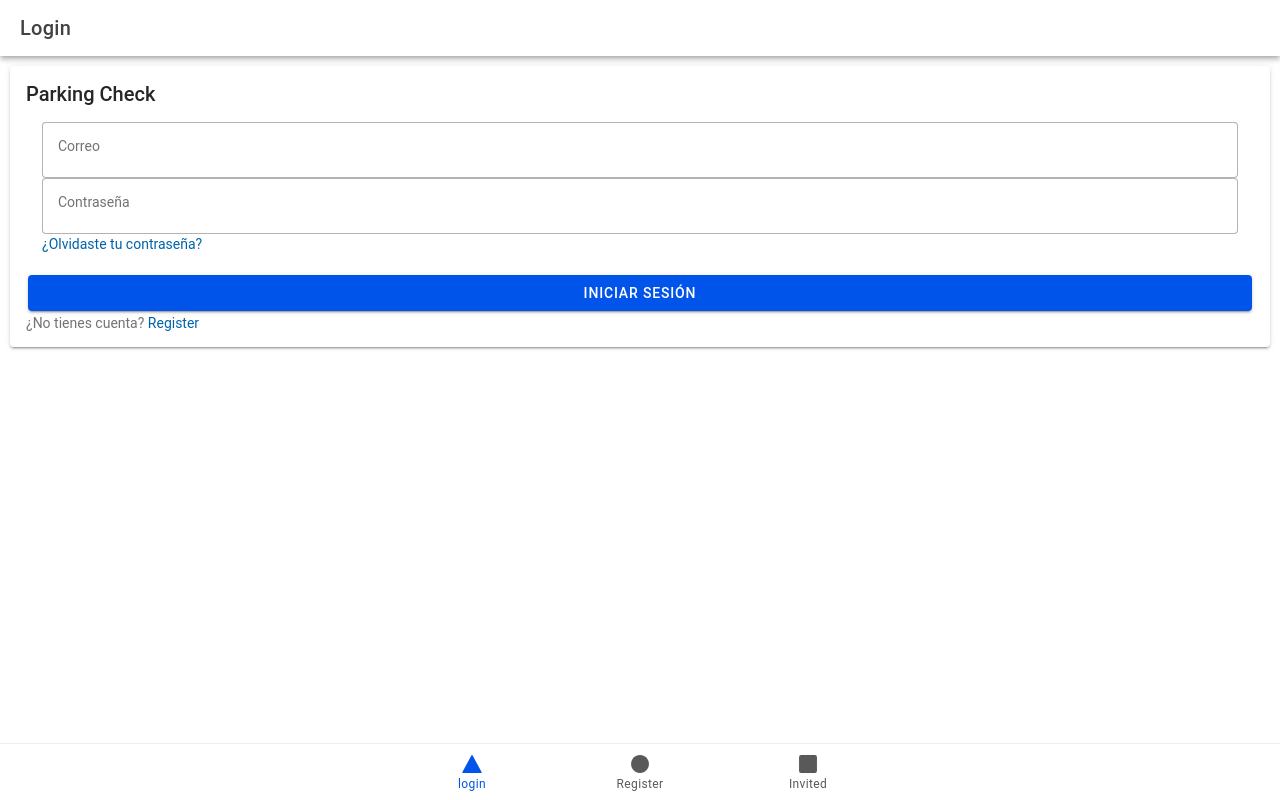
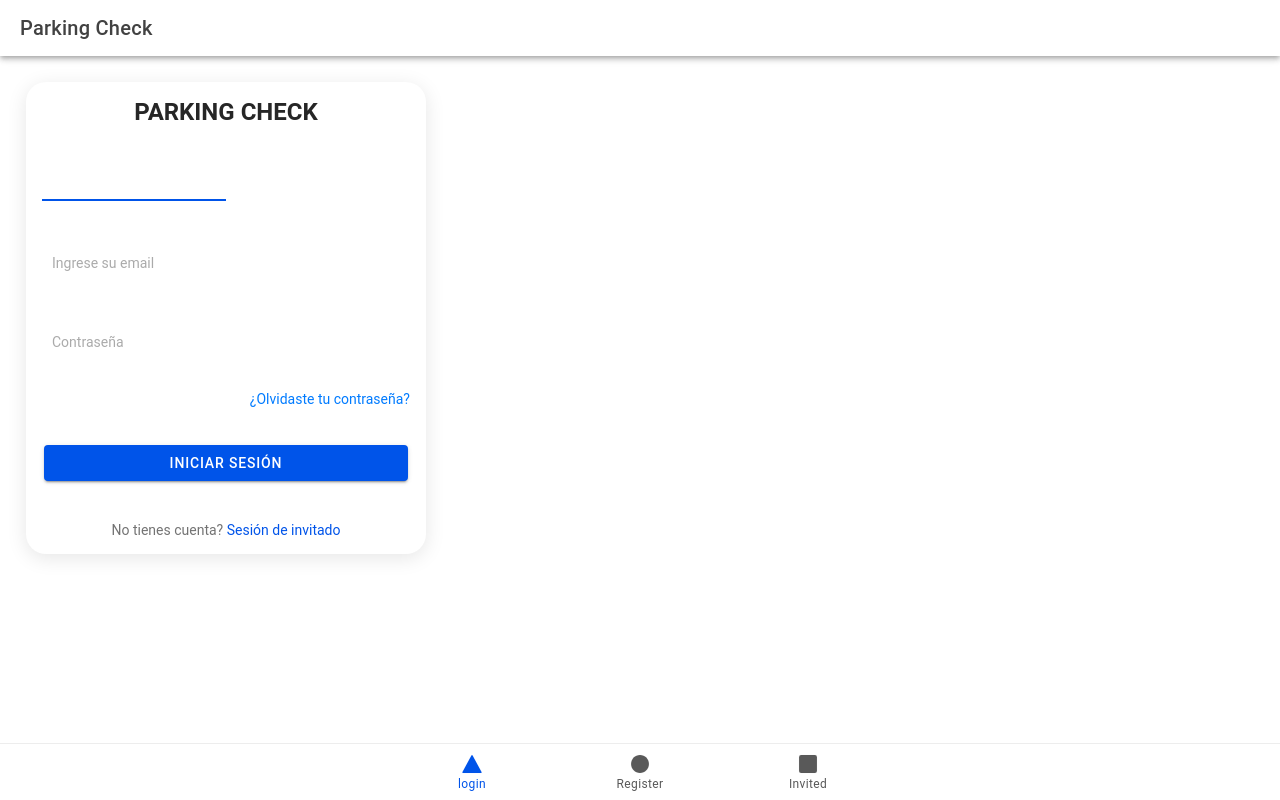
Before and after one commit to ffuentealba19/TDI4_G7, a React (Vite) app in the folder Parking Check/: page /login in a window 1280 px wide. Built offline with nearby package versions, Linux system fonts and the light colour scheme.

Commit message:
configurar registro y login
juntamos dos archivos en uno para que sea dinámica la transición

```diff
--- a/Parking Check/src/App.tsx
+++ b/Parking Check/src/App.tsx
@@ -17,8 +17,8 @@ import Tab1 from './pages/Tab1';
 import Tab2 from './pages/Tab2';
 import Tab3 from './pages/Tab3';
 
-import Login from './pages/Login/login';
-import SignUp from './pages/SingUp/signup';
+import LoginRegister from './pages/LoginRegister/LoginRegister';
+
 import Invited from './pages/invited/invited';
 
 /* Core CSS required for Ionic components to work properly */
@@ -60,14 +60,12 @@ const App: React.FC = () => (
         <IonRouterOutlet>
 
           <Route exact path="/login">
-            <Login />
+            <LoginRegister />
           </Route>
           <Route exact path="/invited">
             <Invited />
           </Route>
-          <Route exact path="/SignUp">
-            <SignUp />
-          </Route>
+
 
           <Route exact path="/tab1">
             <Tab1 />
--- a/Parking Check/src/pages/Login/login.tsx
+++ /dev/null
@@ -1,39 +0,0 @@
-import { IonContent, IonHeader, IonPage, IonTitle , IonToolbar , IonCard, IonCardHeader, IonCardTitle, IonCardContent, IonInput, IonLabel, IonButton, IonNavLink } from '@ionic/react';
-import './login.css';
-
-
-
-const Login: React.FC = () => {
-  return (
-    <IonPage>
-      <IonHeader>
-        <IonToolbar>
-          <IonTitle>Login</IonTitle>
-        </IonToolbar>
-      </IonHeader>
-      <IonContent fullscreen>
-        <IonHeader collapse="condense">
-          <IonToolbar>
-            <IonTitle size="large">Login</IonTitle>
-          </IonToolbar>
-        </IonHeader>
-        <IonCard>
-            <IonCardHeader>
-                <IonCardTitle>
-                    Parking Check
-                </IonCardTitle>
-                <IonCardContent class='ion-padding'>
-                    <IonInput type='email' label = "Correo" labelPlacement='floating' fill='outline' placeholder='Porfavor ingrese su correo'></IonInput>
-                    <IonInput type='password' label = "Contraseña" labelPlacement='floating' fill='outline' placeholder='Porfavor ingrese su contraseña'></IonInput>
-                    <IonLabel color='secondary'>¿Olvidaste tu contraseña?</IonLabel>
-                </IonCardContent>
-                <IonButton expand='block' color='primary'>Iniciar Sesión</IonButton>
-                <IonLabel>¿No tienes cuenta? <IonLabel color='secondary'>Register</IonLabel></IonLabel>
-            </IonCardHeader>
-        </IonCard>
-      </IonContent>
-    </IonPage>
-  );
-};
-
-export default Login;
--- /dev/null
+++ b/Parking Check/src/pages/LoginRegister/LoginRegister.tsx
@@ -0,0 +1,65 @@
+import React, { useState } from 'react';
+import { IonContent, IonHeader, IonPage, IonTitle, IonToolbar, IonCard, IonCardHeader, IonCardTitle, IonCardContent, IonInput, IonLabel, IonButton, IonSegment, IonSegmentButton } from '@ionic/react';
+import './login.css';
+
+const LoginRegister: React.FC = () => {
+  const [selectedSegment, setSelectedSegment] = useState<'login' | 'register'>('login');
+
+  return (
+    <IonPage>
+      <IonHeader>
+        <IonToolbar>
+          <IonTitle>Parking Check</IonTitle>
+        </IonToolbar>
+      </IonHeader>
+      <IonContent fullscreen className="ion-padding login-content">
+        <IonCard className="login-card">
+          <IonCardHeader>
+            <IonCardTitle className="card-title">PARKING CHECK</IonCardTitle>
+          </IonCardHeader>
+          <IonCardContent>
+            {/* Barra de selección entre Login y Register */}
+            <IonSegment
+              value={selectedSegment}
+              onIonChange={(e) => setSelectedSegment(e.detail.value as 'login' | 'register')}
+            >
+              <IonSegmentButton value="login">
+                <IonLabel>Login</IonLabel>
+              </IonSegmentButton>
+              <IonSegmentButton value="register">
+                <IonLabel>Register</IonLabel>
+              </IonSegmentButton>
+            </IonSegment>
+
+            {/* Contenido dinámico: Login o Register */}
+            {selectedSegment === 'login' ? (
+              <div className="input-wrapper">
+                <IonInput type="email" placeholder="Ingrese su email" className="input-field"></IonInput>
+                <IonInput type="password" placeholder="Contraseña" className="input-field"></IonInput>
+                <IonLabel className="forgot-password">¿Olvidaste tu contraseña?</IonLabel>
+                <IonButton expand="block" className="login-button">INICIAR SESIÓN</IonButton>
+                <div className="guest-session">
+                  <IonLabel>No tienes cuenta? </IonLabel>
+                  <IonLabel color="primary" className="guest-link">Sesión de invitado</IonLabel>
+                </div>
+              </div>
+            ) : (
+              <div className="input-wrapper">
+                <IonInput type="text" placeholder="Ingrese su nombre" className="input-field"></IonInput>
+                <IonInput type="email" placeholder="Ingrese su email" className="input-field"></IonInput>
+                <IonInput type="password" placeholder="Cree una contraseña" className="input-field"></IonInput>
+                <IonButton expand="block" className="register-button">REGISTRARSE</IonButton>
+                <div className="guest-session">
+                  <IonLabel>No tienes cuenta? </IonLabel>
+                  <IonLabel color="primary" className="guest-link">Sesión de invitado</IonLabel>
+                </div>
+              </div>
+            )}
+          </IonCardContent>
+        </IonCard>
+      </IonContent>
+    </IonPage>
+  );
+};
+
+export default LoginRegister;
--- /dev/null
+++ b/Parking Check/src/pages/LoginRegister/login.css
@@ -0,0 +1,68 @@
+.login-content {
+  display: flex;
+  justify-content: center;
+  align-items: center;
+}
+
+.login-card {
+  width: 90%;
+  max-width: 400px;
+  border-radius: 20px;
+  box-shadow: 0px 4px 20px rgba(0, 0, 0, 0.1);
+}
+
+.card-title {
+  text-align: center;
+  font-size: 24px;
+  font-weight: bold;
+  margin-bottom: 10px;
+}
+
+.input-wrapper {
+  display: flex;
+  flex-direction: column;
+  gap: 15px;
+  margin-top: 20px;
+}
+
+.input-field {
+  --padding-start: 10px;
+  --padding-end: 10px;
+  border-radius: 10px;
+}
+
+.forgot-password {
+  display: block;
+  text-align: right;
+  margin-top: 10px;
+  color: #007bff;
+  cursor: pointer;
+}
+
+.login-button, .register-button {
+  margin-top: 20px;
+  background: linear-gradient(90deg, #FFC107 0%, #FFEB3B 100%);
+  color: white;
+  border-radius: 10px;
+}
+
+.guest-session {
+  text-align: center;
+  margin-top: 20px;
+}
+
+.guest-link {
+  color: #FFC107;
+  cursor: pointer;
+}
+
+ion-segment-button {
+  background: transparent;
+  color: #ffffff;
+}
+
+ion-segment-button.checked {
+  background: linear-gradient(90deg, #FFC107 0%, #FFEB3B 100%);
+  color: white;
+  border-radius: 10px;
+}
--- a/Parking Check/src/pages/SingUp/signup.tsx
+++ /dev/null
@@ -1,37 +0,0 @@
-import { IonContent, IonHeader, IonPage, IonTitle , IonToolbar , IonCard, IonCardHeader, IonCardTitle, IonCardContent, IonInput, IonLabel, IonButton, IonNavLink } from '@ionic/react';
-import './signup.css';
-
-const SignUp: React.FC = () => {
-    return (
-      <IonPage>
-        <IonHeader>
-          <IonToolbar>
-            <IonTitle>SingUp</IonTitle>
-          </IonToolbar>
-        </IonHeader>
-        <IonContent fullscreen>
-          <IonHeader collapse="condense">
-            <IonToolbar>
-              <IonTitle size="large">Registro</IonTitle>
-            </IonToolbar>
-          </IonHeader>
-          <IonCard>
-              <IonCardHeader>
-                  <IonCardTitle>
-                      Parking Check
-                  </IonCardTitle>
-                  <IonCardContent class='ion-padding'>
-                      <IonInput type='email' label = "Correo" labelPlacement='floating' fill='outline' placeholder='Porfavor ingrese su correo'></IonInput>
-                      <IonInput type='password' label = "Contraseña" labelPlacement='floating' fill='outline' placeholder='Porfavor ingrese su contraseña'></IonInput>
-
-                  </IonCardContent>
-                  <IonButton expand='block' color='primary'>Registrarse</IonButton>
-                  <IonLabel>¿No quieres una cuenta? <IonLabel color='secondary'>Sesion de invitado</IonLabel></IonLabel>
-              </IonCardHeader>
-          </IonCard>
-        </IonContent>
-      </IonPage>
-    );
-  };
-
-  export default SignUp;
```
Also changed, not shown: Parking Check/src/pages/Login/login.css (deleted), Parking Check/src/pages/SingUp/signup.css (deleted).
